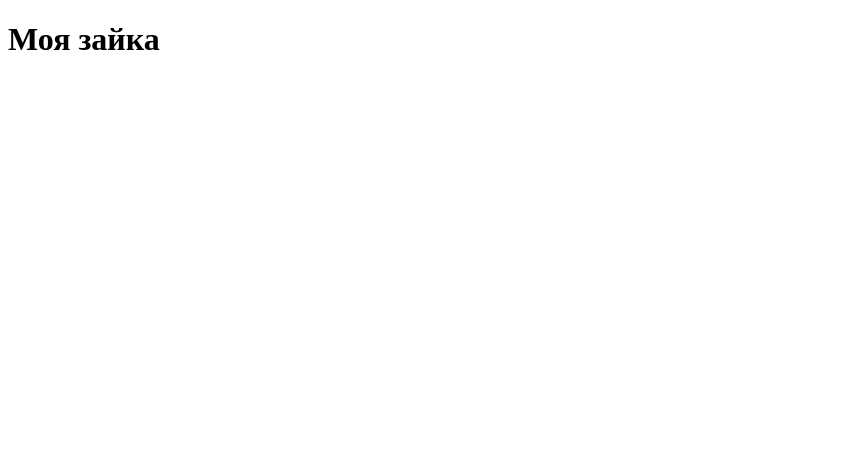
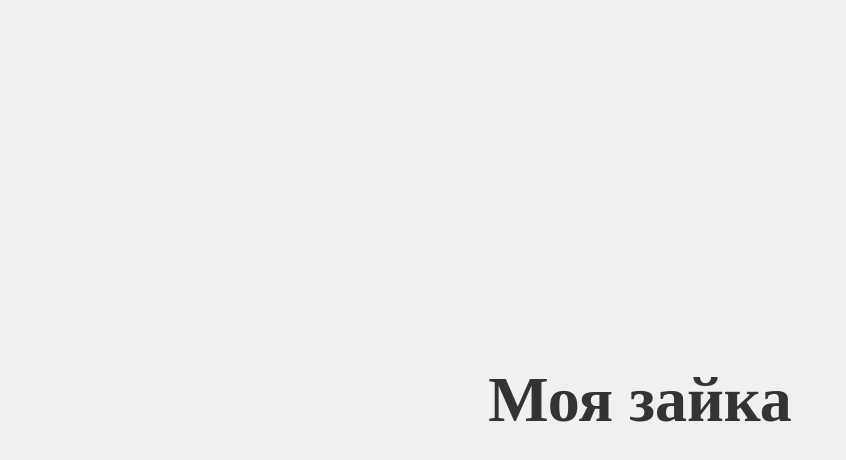
Before and after one commit to Farzam-jr/my_bunny, a plain HTML site: page index.html in a window 1280 px wide. Shown: the whole page, without its empty margins (0-846 px from the left). Drawn offline with Linux system fonts and the light colour scheme.

Commit message:
index.html

```diff
--- a/index.html
+++ b/index.html
@@ -2,6 +2,21 @@
 <html>
 <head>
     <title>Моя зайка</title>
+    <style>
+        body {
+            display: flex;
+            justify-content: center;
+            align-items: center;
+            height: 100vh;
+            margin: 0;
+            background-color: #f0f0f0;
+        }
+        h1 {
+            font-size: 4rem;
+            text-align: center;
+            color: #333;
+        }
+    </style>
 </head>
 <body>
     <h1>Моя зайка</h1>
```
